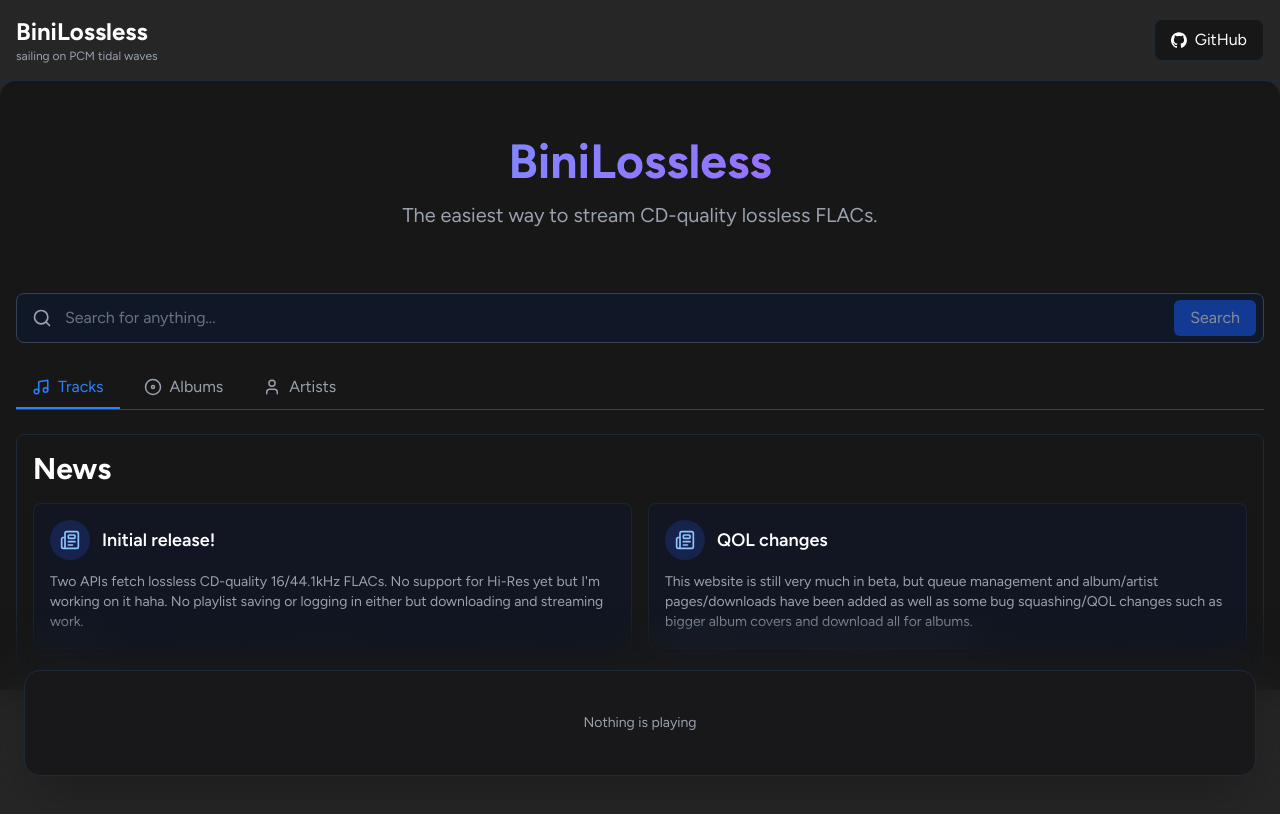
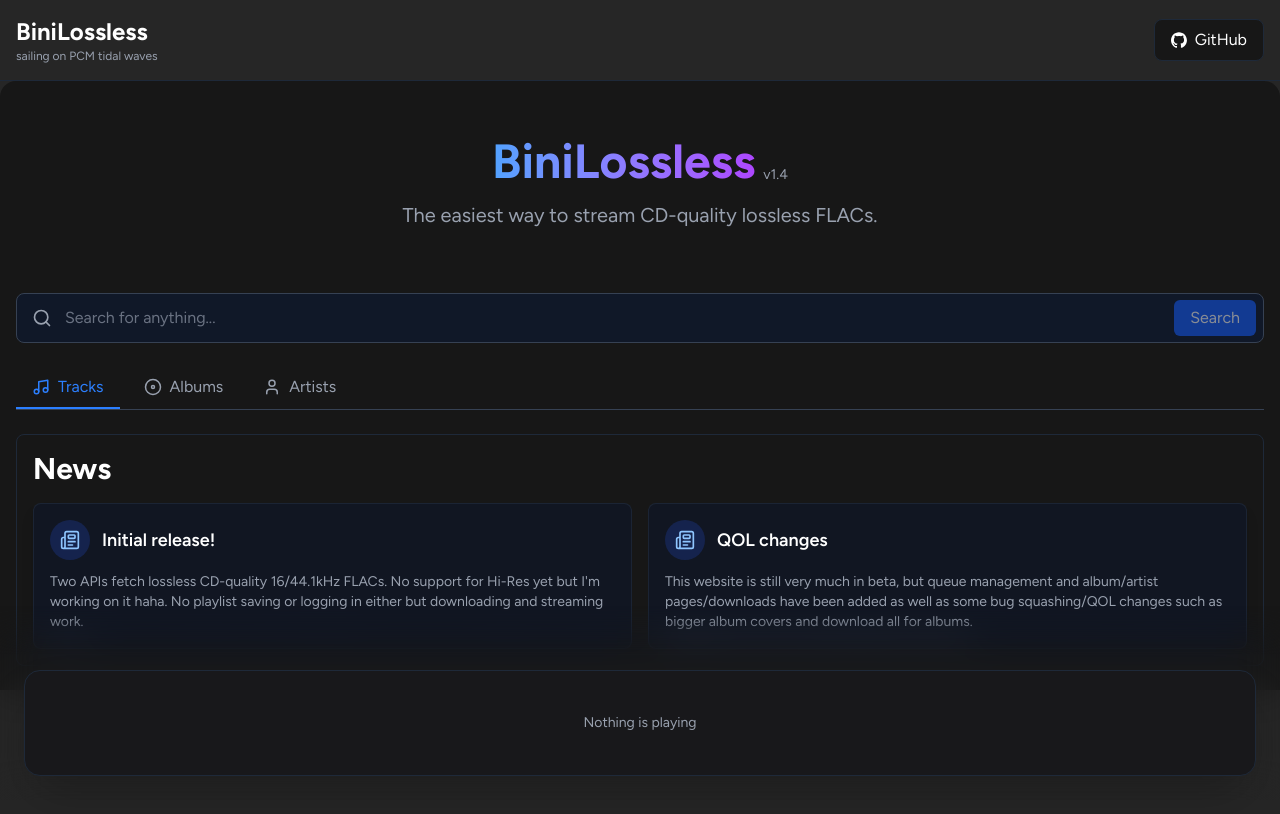
Before and after one commit to uimaxbai/tidal-ui, a SvelteKit app: page / in a window 1280 px wide. Shown: the top 814 px of the page. Built offline with nearby package versions, Linux system fonts and the light colour scheme; a web font is replaced by a local one.

Commit message:
add version

```diff
--- a/src/routes/+page.svelte
+++ b/src/routes/+page.svelte
@@ -32,11 +32,14 @@
 <div class="space-y-8">
 	<!-- Hero Section -->
 	<div class="py-8 text-center">
-		<h2
-			class="mb-4 bg-gradient-to-r from-blue-400 to-purple-500 bg-clip-text text-5xl font-bold text-transparent"
-		>
-			{data.title}
-		</h2>
+		<div class="flex items-end gap-2 mb-4 justify-center">
+			<h2
+				class="bg-gradient-to-r from-blue-400 to-purple-500 bg-clip-text text-5xl font-bold text-transparent"
+			>
+				{data.title}
+			</h2>
+			<span class="text-gray-400 text-sm">v1.4</span>
+		</div>
 		<p class="mx-auto max-w-2xl text-xl text-gray-400">{data.slogan}</p>
 	</div>
 
```
